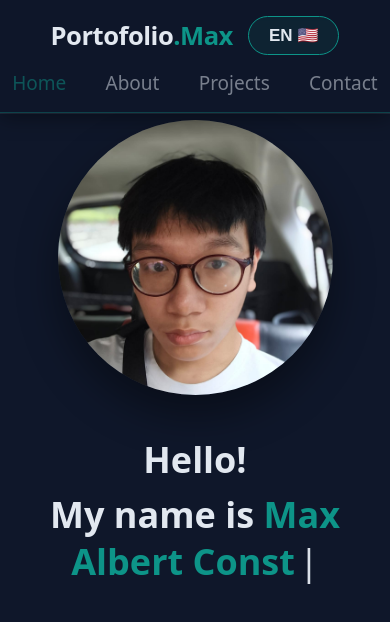
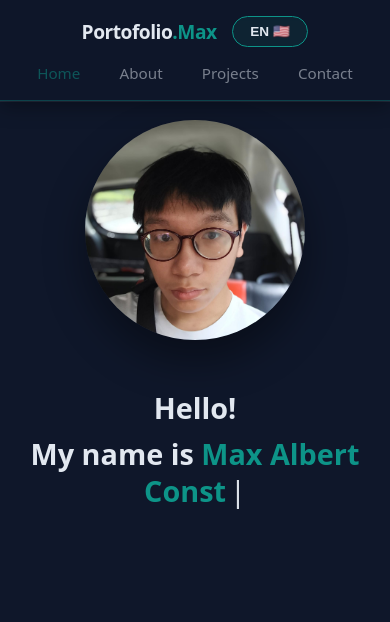
Before and after one commit to sibiru10/Portofolio-Max-Albert-Constantino, a React (Vite) app in the folder portolio/: page / in a window 390 px wide. Both pictures are taken after a click on the button "English 🇺🇸". Shown: the top 622 px of the page. Built offline with nearby package versions, Linux system fonts and the light colour scheme.

Commit message:
Update 2

```diff
--- a/portolio/src/style/Contact.css
+++ b/portolio/src/style/Contact.css
@@ -1,5 +1,5 @@
 footer.contact-container {
-  padding: 100px 4%; /* Adjusted to 4% for clean alignment with Navbar & Hero edge layout */
+  padding: 100px 4%;
   background-color: #020617;
   color: var(--text-main-30, #E2E8F0);
   overflow-x: hidden;
@@ -11,7 +11,7 @@ footer.contact-container {
 }
 
 .contact-section-title {
-  font-size: 3.125rem; /* Scaled up (+25%) from 2.5rem */
+  font-size: 2.5rem;
   font-weight: 700;
   text-align: center;
   margin-bottom: 80px;
@@ -37,14 +37,14 @@ footer.contact-container {
 }
 
 .contact-brand-logo {
-  width: 56px; /* Scaled up (+25%) from 45px */
-  height: 56px;
+  width: 45px;
+  height: 45px;
   object-fit: contain;
   filter: invert(41%) sepia(96%) saturate(1034%) hue-rotate(134deg) brightness(93%) contrast(92%);
 }
 
 .contact-brand-name {
-  font-size: 3rem; /* Scaled up (+25%) from 2.4rem */
+  font-size: 2.4rem;
   font-weight: 700;
   color: #ffffff;
   margin: 0;
@@ -62,7 +62,7 @@ footer.contact-container {
 }
 
 .contact-brand-description p {
-  font-size: 1.3125rem; /* Scaled up (+25%) from 1.05rem */
+  font-size: 1.05rem;
   line-height: 1.6;
   font-weight: 400;
   color: var(--text-main-30, #E2E8F0);
@@ -78,7 +78,7 @@ footer.contact-container {
 }
 
 .detail-layout-title {
-  font-size: 1.0625rem; /* Scaled up (+25%) from 0.85rem */
+  font-size: 0.85rem;
   font-weight: 600;
   color: var(--text-main-30, #E2E8F0);
   opacity: 0.6;
@@ -116,14 +116,14 @@ footer.contact-container {
   display: flex;
   align-items: center;
   gap: 10px;
-  font-size: 1.125rem; /* Scaled up (+25%) from 0.9rem */
+  font-size: 0.9rem;
   font-weight: 500;
   opacity: 0.6;
   color: var(--text-main-30, #E2E8F0);
 }
 
 .detail-value-text {
-  font-size: 1.5rem; /* Scaled up (+25%) from 1.2rem */
+  font-size: 1.2rem;
   font-weight: 600;
   color: #ffffff;
   margin: 0;
@@ -131,8 +131,8 @@ footer.contact-container {
 }
 
 .detail-svg-icon {
-  width: 20px; /* Scaled up (+25%) from 16px */
-  height: 20px;
+  width: 16px;
+  height: 16px;
   object-fit: contain;
   filter: invert(93%) sepia(12%) saturate(304%) hue-rotate(182deg) brightness(97%) contrast(96%);
   transition: filter 0.3s ease-in-out;
@@ -141,10 +141,6 @@ footer.contact-container {
 .contact-detail-card:hover .detail-svg-icon {
   filter: invert(41%) sepia(96%) saturate(1034%) hue-rotate(134deg) brightness(93%) contrast(92%);
 }
-
-/* ==========================================================================
-   Responsive Breakpoints
-   ========================================================================== */
 
 @media (max-width: 968px) {
   .contact-layout {
@@ -164,17 +160,17 @@ footer.contact-container {
     padding: 60px 4%;
   }
   .contact-section-title {
-    font-size: 2.5rem; /* Scaled up (+25%) from 2rem */
+    font-size: 2rem;
     margin-bottom: 40px;
   }
   .contact-brand-name {
-    font-size: 2.25rem; /* Scaled up (+25%) from 1.8rem */
+    font-size: 1.8rem;
   }
   .contact-brand-description p {
-    font-size: 1.25rem; /* Scaled up (+25%) from 1rem */
+    font-size: 1rem;
   }
   .detail-value-text {
-    font-size: 1.375rem; /* Scaled up (+25%) from 1.1rem */
+    font-size: 1.1rem;
   }
   .contact-detail-card {
     padding: 25px;
--- a/portolio/src/style/Header.css
+++ b/portolio/src/style/Header.css
@@ -6,7 +6,7 @@
   display: flex;
   justify-content: space-between;
   align-items: center;
-  padding: 1.25rem 4%; /* Pushes logo and right elements further out to the edges */
+  padding: 1.25rem 4%;
   z-index: 1000;
   background: rgba(15, 23, 42, 0.85);
   backdrop-filter: blur(12px);
@@ -16,9 +16,8 @@
               0 1px 0 rgba(226, 232, 240, 0.1);
 }
 
-/* Logo - Made slightly larger and distinct */
 .nav-logo {
-  font-size: 1.95rem; /* Increased size */
+  font-size: 1.45rem;
   font-weight: 800;
   color: #E2E8F0;
   text-decoration: none;
@@ -26,23 +25,22 @@
 }
 
 .nav-logo span {
-  font-size: 1.95rem; /* Matches parent size */
+  font-size: 1.45rem;
   font-weight: 800;
   color: #0D9488;
 }
 
-/* Navigation Links - Pushed to the right side next to Language Toggle */
 .nav-links {
   display: flex;
   gap: 2rem;
   list-style: none;
-  margin-left: auto; /* Pushes links all the way right */
+  margin-left: auto;
 }
 
 .nav-links a {
   color: #E2E8F0;
   text-decoration: none;
-  font-size: 1.25rem;
+  font-size: 1rem;
   font-weight: 500;
   opacity: 0.8;
   transition: opacity 0.3s ease, color 0.3s ease;
@@ -54,7 +52,6 @@
   color: #0D9488;
 }
 
-/* Language Toggle Button */
 .lang-toggle {
   display: flex;
   align-items: center;
@@ -62,13 +59,13 @@
   background: rgba(13, 148, 136, 0.1);
   border: 1px solid #0D9488;
   color: #E2E8F0;
-  padding: 0.6rem 1.6rem;
+  padding: 0.5rem 1.4rem;
   border-radius: 50px;
   cursor: pointer;
   font-weight: 600;
-  font-size: 1.125rem;
+  font-size: 0.9rem;
   transition: all 0.3s ease;
-  margin-left: 1.75rem; /* Spacing between links and button */
+  margin-left: 1.75rem;
 }
 
 .lang-toggle:hover {
@@ -85,10 +82,6 @@
   cursor: not-allowed;
   opacity: 0.5;
 }
-
-/* ==========================================================================
-   Responsive Breakpoints
-   ========================================================================== */
 
 @media (max-width: 1024px) {
   .navbar {
@@ -107,25 +100,25 @@
     gap: 15px;
   }
   .nav-logo {
-    font-size: 1.6rem;
+    font-size: 1.2rem;
   }
   .nav-logo span {
-    font-size: 1.6rem;
+    font-size: 1.2rem;
   }
   .nav-links {
     gap: 1.2rem;
     order: 2;
     width: 100%;
-    margin-left: 0; /* Resets flex push on stacked mobile view */
+    margin-left: 0;
     justify-content: center;
   }
   .nav-links a {
-    font-size: 1.1875rem;
+    font-size: 0.95rem;
     padding: 6px 10px;
   }
   .lang-toggle {
     margin-left: 0;
-    font-size: 1.0625rem;
-    padding: 0.5rem 1.25rem;
+    font-size: 0.85rem;
+    padding: 0.4rem 1.1rem;
   }
 }
--- a/portolio/src/style/Hero.css
+++ b/portolio/src/style/Hero.css
@@ -16,7 +16,7 @@ body {
   display: flex;
   align-items: center;
   justify-content: space-between;
-  gap: 3.5rem; /* Increased gap to prevent overlap with scaled profile image */
+  gap: 2rem;
   padding: 0 4%;
   width: 100%;
   max-width: 1600px;
@@ -33,15 +33,14 @@ body {
 }
 
 .hero-hello {
-  font-size: 3.125rem; /* Scaled up (+25%) */
+  font-size: 2.5rem;
   font-weight: 800;
   margin-bottom: 0.5rem;
   color: #E2E8F0;
 }
 
 .hero-title {
-  /* Dynamic font size scaling smoothly for desktop views */
-  font-size: clamp(2.25rem, 3.375vw, 3.45rem);
+  font-size: clamp(2rem, 3vw, 3rem);
   font-weight: 800;
   line-height: 1.3;
   margin-bottom: 1.5rem;
@@ -49,8 +48,8 @@ body {
 
 .title-line {
   display: block;
-  min-height: 4.5rem;
-  white-space: nowrap; /* Forces name to stay on a single line on desktop */
+  min-height: 4rem;
+  white-space: nowrap;
 }
 
 .text-secondary { color: #E2E8F0; }
@@ -64,7 +63,7 @@ body {
 }
 
 .hero-description {
-  font-size: 1.375rem; /* Scaled up (+25%) */
+  font-size: 1.1rem;
   line-height: 1.6;
   max-width: 650px;
   color: #E2E8F0;
@@ -76,7 +75,7 @@ body {
   display: block;
   font-family: 'Georgia', serif;
   font-style: italic;
-  font-size: 1.2rem; /* Scaled up (+25%) */
+  font-size: 1rem;
   margin-top: 0.8rem;
   color: #0D9488;
 }
@@ -87,10 +86,10 @@ body {
   gap: 0.75rem;
   background-color: #0D9488;
   color: #0F172A;
-  padding: 1rem 2rem;
+  padding: 0.85rem 1.75rem;
   border: none;
   border-radius: 8px;
-  font-size: 1.25rem; /* Scaled up (+25%) */
+  font-size: 1rem;
   font-weight: 700;
   cursor: pointer;
   text-decoration: none;
@@ -113,8 +112,8 @@ body {
 }
 
 .profile-circle-wrapper {
-  width: 400px; /* Scaled up (+25%) from 320px */
-  height: 400px;
+  width: 320px;
+  height: 320px;
   border-radius: 50%;
   overflow: hidden;
   box-shadow: 0 20px 40px rgba(0, 0, 0, 0.4);
@@ -158,7 +157,7 @@ body {
 }
 
 .lang-modal-title {
-  font-size: 3.125rem; /* Scaled up (+25%) */
+  font-size: 2.5rem;
   font-weight: 700;
   color: #ffffff;
   margin-bottom: 35px;
@@ -175,9 +174,9 @@ body {
 .lang-modal-btn {
   background-color: #0D9488;
   color: #0a192f;
-  font-size: 1.375rem; /* Scaled up (+25%) */
+  font-size: 1.1rem;
   font-weight: 600;
-  padding: 16px 32px;
+  padding: 14px 28px;
   border: none;
   border-radius: 8px;
   cursor: pointer;
@@ -196,19 +195,6 @@ body {
   pointer-events: none;
 }
 
-/* ==========================================================================
-   Responsive Breakpoints & Collision Prevention
-   ========================================================================== */
-
-/* Mid-Sized Laptops (Protects against text collision before full tablet stack) */
-@media (max-width: 1200px) {
-  .profile-circle-wrapper {
-    width: 340px;
-    height: 340px;
-  }
-}
-
-/* Tablet View (Vertical Stack) */
 @media (max-width: 1024px) {
   .hero-container {
     flex-direction: column;
@@ -228,53 +214,38 @@ body {
     order: -1;
   }
   .hero-title {
-    font-size: 2.75rem;
-  }
-  .title-line {
-    white-space: normal; /* Allows text to wrap normally on small screens */
-    min-height: auto;
-  }
-  .profile-circle-wrapper {
-    width: 320px;
-    height: 320px;
-  }
-}
-
-/* Mobile Devices */
-@media (max-width: 768px) {
-  .hero-hello {
-    font-size: 2.25rem;
-  }
-  .hero-title {
     font-size: 2.25rem;
   }
   .title-line {
     white-space: normal;
     min-height: auto;
   }
+  .profile-circle-wrapper {
+    width: 260px;
+    height: 260px;
+  }
+}
+
+@media (max-width: 768px) {
+  .hero-hello {
+    font-size: 1.8rem;
+  }
+  .hero-title {
+    font-size: 1.8rem;
+  }
   .hero-description {
-    font-size: 1.25rem;
+    font-size: 1rem;
     margin-bottom: 2rem;
   }
   .hero-quote {
-    font-size: 1.05rem;
+    font-size: 0.95rem;
   }
   .btn-primary {
-    font-size: 1.25rem;
-    padding: 0.85rem 1.75rem;
+    font-size: 1rem;
+    padding: 0.75rem 1.5rem;
   }
   .profile-circle-wrapper {
-    width: 275px;
-    height: 275px;
-  }
-  .lang-modal-title {
-    font-size: 2.25rem;
-  }
-  .lang-modal-card {
-    padding: 30px 20px;
-  }
-  .lang-modal-btn {
-    font-size: 1.25rem;
-    padding: 14px 24px;
+    width: 220px;
+    height: 220px;
   }
 }
```
Also changed, not shown: portolio/src/style/About.css (+23 -19 lines).
